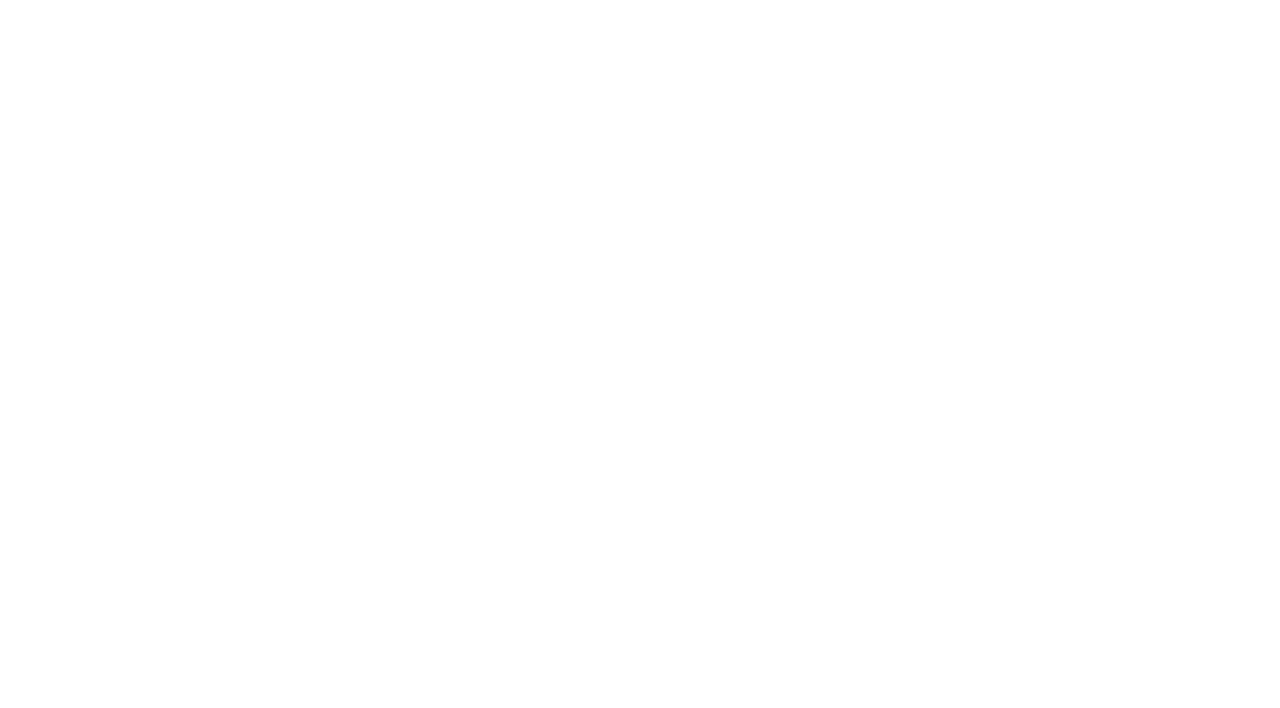
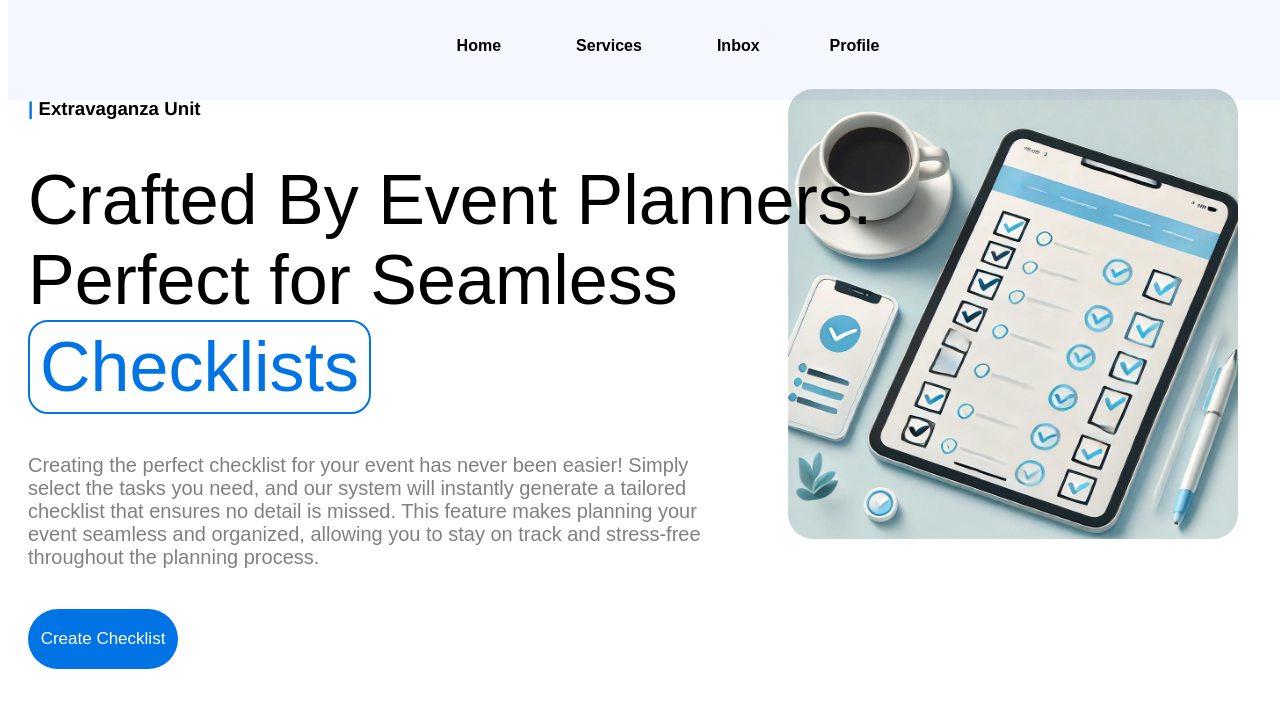
Before and after one commit to udanilokuhetti92/EventExtravaganza-Frontend, a React (Vite) app: page /Checklist in a window 1280 px wide. Before the commit this address had no page. Shown: the top 708 px of the page. Built offline with nearby package versions, Linux system fonts and the light colour scheme.

Commit message:
make changes in main

```diff
--- a/src/checklist/checklist.jsx
+++ b/src/checklist/checklist.jsx
@@ -1,5 +1,5 @@
 import React, { useState } from 'react';
-import Navigation from '../components/navigation/navigation';
+import Navigation from '../event_planner_site/navigation/navigation';
 import Styles from '../checklist/checklist.module.css';
 
 
--- a/src/components/navigation/navigation.jsx
+++ b/src/components/navigation/navigation.jsx
@@ -14,11 +14,11 @@ export default function Navigation() {
             ☰
           </button>
           <ul className={`${styles.navList} ${isOpen ? styles.open : ""}`}>
-            <li onClick={() => navigate('/')} className={styles.li1}>Home</li>
+            <li onClick={() => navigate('/Home')} className={styles.li1}>Home</li>
             <li className={styles.list2}>
               Services
               <div className={styles.dropdown}>
-                <li onClick={() => navigate('/budget-filtering')}>Budget Filtering</li>
+                <li onClick={() => navigate('/budget_filtering')}>Budget Filtering</li>
                 <li>Location Filtering</li>
                 <li>Chat Bot</li>
               </div>
--- a/src/main.jsx
+++ b/src/main.jsx
@@ -35,6 +35,7 @@ createRoot(document.getElementById('root')).render(
         <Route path='/Budget_Filtering' element={<BudgetFiltering/>} />
         <Route path='/Home_PAGE' element={<Home_PAGE/>} />
         <Route path='/Packages' element={<Packages/>} />
+        <Route path='/Checklist' element={<Checklist/>} />
 
 
 
```
